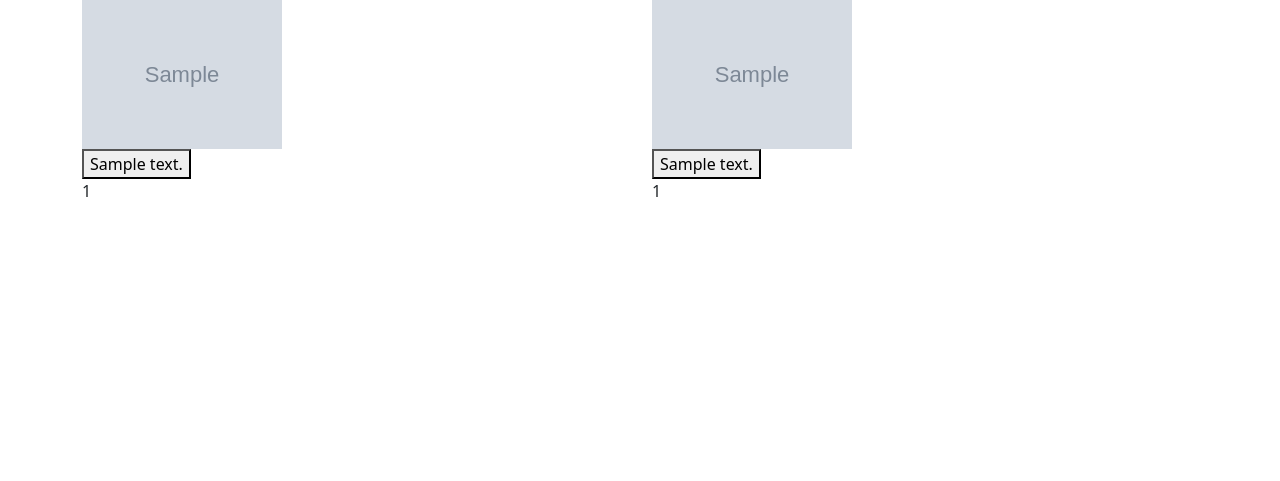
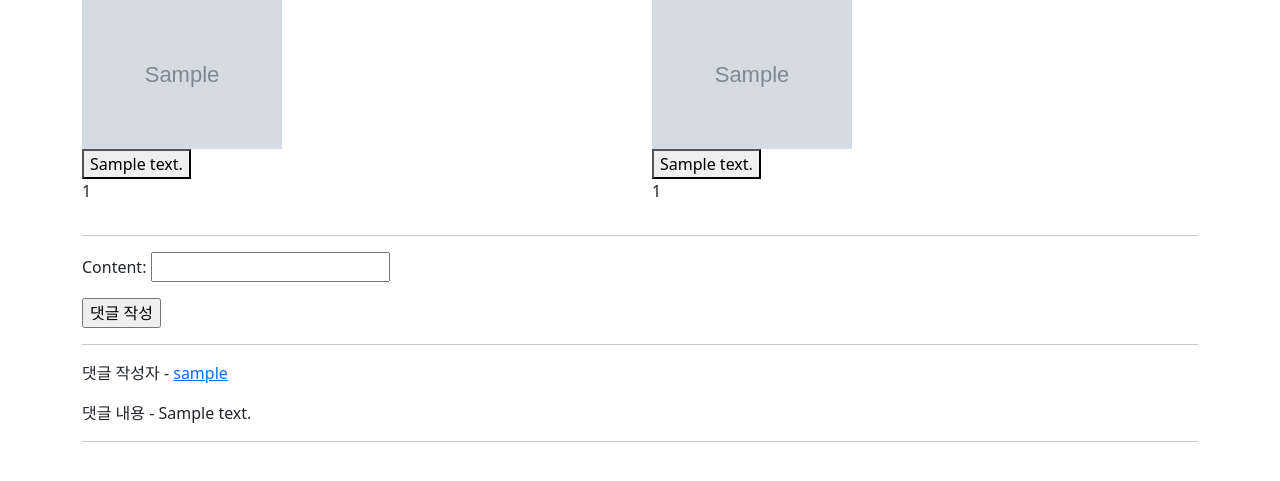
Before and after one commit to arrmadillo/django-balance_game, a Django app: page /posts/1/ in a window 1280 px wide. Shown: the part 177-658 px from the top of the page. Run offline with Django 3.2, Linux system fonts and the light colour scheme; tables that the repository leaves empty hold one stand-in row (values such as "Sample post"); grey boxes marked "Sample" are stand-in pictures.

Commit message:
comment model, 댓글 작성, 댓글 출력

```diff
--- a/accounts/urls.py
+++ b/accounts/urls.py
@@ -9,5 +9,5 @@ urlpatterns = [
     path('delete/', views.delete, name='delete'),
     path('update/', views.update, name='update'),
     path('password/', views.change_password, name='change_password'),
-    path('profile/<username>', views.profile, name='profile'),
+    path('profile/<username>/', views.profile, name='profile'),
 ]
--- a/posts/forms.py
+++ b/posts/forms.py
@@ -1,5 +1,5 @@
 from django import forms
-from .models import Post
+from .models import Post, Comment
 
 
 class PostForm(forms.ModelForm):
@@ -7,3 +7,12 @@ class PostForm(forms.ModelForm):
         model = Post
         fields = ('title', 'select1_content', 'select2_content', 'select1_image',
                 'select2_image')
+
+
+class CommentForm(forms.ModelForm):
+    class Meta:
+        model = Comment
+        fields = ('content',)
+        widgets = {
+            'content': forms.TextInput
+        }
--- a/posts/models.py
+++ b/posts/models.py
@@ -13,3 +13,9 @@ class Post(models.Model):
     select2_user    = models.ManyToManyField(settings.AUTH_USER_MODEL, related_name='select2_post')
     created_at      = models.DateTimeField(auto_now_add=True)
     updated_at      = models.DateTimeField(auto_now=True)
+
+class Comment(models.Model):
+    user = models.ForeignKey(settings.AUTH_USER_MODEL, on_delete=models.CASCADE)
+    like_users = models.ManyToManyField(settings.AUTH_USER_MODEL, related_name='like_commnet')
+    post = models.ForeignKey(Post, on_delete=models.CASCADE)
+    content  = models.TextField()
--- a/posts/templates/posts/detail.html
+++ b/posts/templates/posts/detail.html
@@ -9,6 +9,7 @@
     <div class="row">
         <p>작성자 - {{ post.user }}</p>
     </div>
+
     <div class="row">
         <div class="col">
             <p>선택1: {{ post.select1_content }}</p>
@@ -19,6 +20,8 @@
             <img src="{{ post.select2_image.url }}" alt="" width='200px'>
         </div>
     </div>
+
+
     <div class="row">
         <div class="col">
             <form action="{% url 'posts:select' post_pk=post.pk answer=post.select1_content %}">
@@ -35,6 +38,27 @@
             <p>{{ select2_user_count }}</p>
         </div>
     </div>
+
+    {# 게시글 좋아요 #}
+
+
+
+    <hr>
+    {# 댓글 #}
+    <form action="{% url 'posts:comment_create' post.pk %}" method="POST">
+      {% csrf_token %}
+      {{ comment_form.as_p }}
+      <input type="submit" value="댓글 작성">
+    </form>
+    <hr>
+    {% for comment in comments %}
+      <p>댓글 작성자 - <a href="{% url 'accounts:profile' comment.user %}">{{ comment.user }}</p></a>
+      <p>댓글 내용 - {{ comment.content }}</p>
+
+      {# 댓글 좋아요 #}
+
+      <hr>
+    {% endfor %}
 </div>
 
 
--- a/posts/urls.py
+++ b/posts/urls.py
@@ -9,4 +9,8 @@ urlpatterns = [
     path('create/', views.create, name='create'),
     # 선택
     path('<int:post_pk>/select/<str:answer>/', views.select, name='select'),
+    # 댓글 작성
+    path('<int:post_pk>/comment/', views.comment_create, name='comment_create'),
+    # 게시글 좋아요
+    # path('')
 ]
--- a/posts/views.py
+++ b/posts/views.py
@@ -1,7 +1,7 @@
 from django.shortcuts import render, redirect
 from django.contrib.auth.decorators import login_required
-from .models import Post
-from .forms import PostForm
+from .models import Post, Comment
+from .forms import PostForm, CommentForm
 
 # Create your views here.
 
@@ -16,10 +16,16 @@ def detail(request, post_pk):
     post = Post.objects.get(pk=post_pk)
     select1_user_count = post.select1_user.count()
     select2_user_count = post.select2_user.count()
+
+    comments = post.comment_set.all()
+    comment_form = CommentForm()
+
     context = {
         'post': post,
         'select1_user_count':select1_user_count,
         'select2_user_count':select2_user_count,
+        'comments': comments,
+        'comment_form': comment_form,
     }
     return render(request, 'posts/detail.html', context)
 
@@ -56,3 +62,15 @@ def select(request, post_pk, answer):
         return redirect('posts:detail', post_pk=post_pk)
 
     return redirect('posts:detail', post_pk=post_pk)
+
+
+@login_required
+def comment_create(request, post_pk):
+    post = Post.objects.get(pk=post_pk)
+    comment_form = CommentForm(request.POST)
+    if comment_form.is_valid():
+        comment = comment_form.save(commit=False)
+        comment.user = request.user
+        comment.post = post
+        comment.save()
+    return redirect('posts:detail', post.pk)
```
Also changed, not shown: posts/migrations/0002_comment.py (added).
